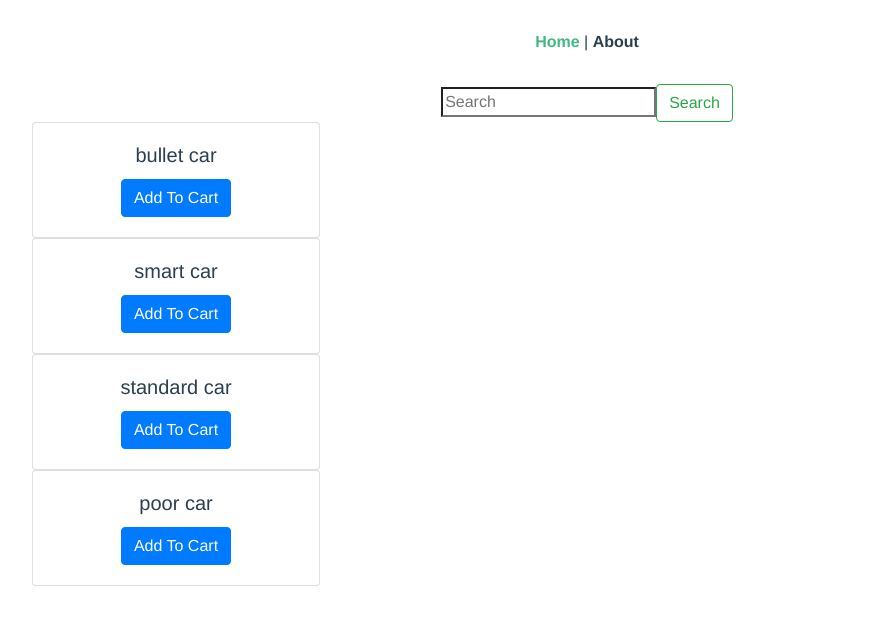
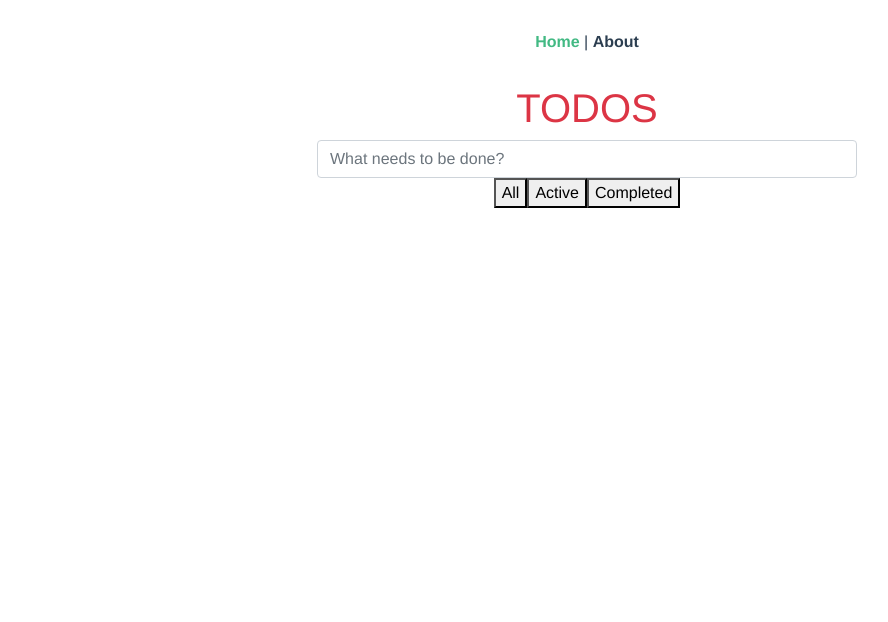
Before and after one commit to sarjis-abdullah/todo-vue, a Vue app: page / in a window 1280 px wide. Shown: the top 622 px of the page, without its empty margins (53-941 px from the left). Built offline with nearby package versions, Linux system fonts and the light colour scheme.

Commit message:
todo insertion done in local storage

```diff
--- /dev/null
+++ b/src/components/todo/Todo.vue
@@ -0,0 +1,116 @@
+<template>
+    <div class="container">
+
+        <div class="row">
+<!--            <form class="col-md-6 offset-3" @submit.prevent="addTodo">-->
+<!--                <input class="custom-checkbox" type="checkbox" @click="selectAll">-->
+
+
+<!--            </form>-->
+            <div class="col-md-6 offset-3">
+                <h1 class="text text-danger">TODOS</h1>
+            </div>
+            <div class="col-md-6 offset-3">
+                <input @keyup.enter="addTodo" class="form-control" type="text" placeholder="What needs to be done?"
+                       v-model="newText" required>
+            </div>
+
+        </div>
+        <div class="row">
+
+            <div class="col-md-6 offset-3">
+                <ul class="list-group bg-danger">
+                    <li class="list-group-item" v-for="(todo,i) in filteredTodos" :key="i">
+                        <div class="row">
+                            <div class="col-md-2">
+                                <input class="btn btn-info" type="checkbox" v-model="todo.completed">
+
+                            </div>
+                            <div class="col-md-8">
+                                <label class="col-form-label-lg">{{todo.text}}</label>
+
+                            </div>
+                            <div class="col-md-2">
+                                <button class="table-hover btn btn-danger" @click="removeTodo(i)">x</button>
+
+                            </div>
+                        </div>
+
+                    </li>
+                </ul>
+                <!--                <p>{{remainingTodo}} Todo Left</p>-->
+                <button @click="visibility='all'">All</button>
+                <button @click="visibility='active'">Active</button>
+                <button @click="visibility='completed'">Completed</button>
+
+                <!--<button v-if="">Clear Completed</button>-->
+            </div>
+        </div>
+    </div>
+</template>
+
+<script>
+    export default {
+        name: "Calculation",
+        data() {
+            return {
+                todos: [
+                ],
+                newText: '',
+                totalTodo: 0,
+                visibility: 'all'
+            }
+        },
+
+        methods: {
+            addTodo() {
+
+                this.todos.push({
+                    text: this.newText,
+                    completed: false,
+                    id: 5
+                })
+                localStorage.setItem('localTodo', JSON.stringify(this.todos))
+
+            },
+            removeTodo(i) {
+                this.todos.splice(i, 1)
+            },
+            selectAll() {
+                this.todos.forEach((todo) => {
+                    todo.completed = !todo.completed
+                });
+            },
+        },
+        computed: {
+            // remainingTodo() {
+            //     let totalTodo = 0;
+            //     this.todos.forEach((todo) => {
+            //         let i = 1;
+            //         if (todo.completed === false)
+            //             totalTodo += i
+            //     });
+            //     return totalTodo
+            // },
+
+            filteredTodos() {
+              //  let holder =this.todos
+                if (this.visibility === 'all') {
+                    return this.todos
+                } else if (this.visibility === 'active') {
+                    this.todos = this.todos.filter(todo => todo.completed === false)
+                } else {
+                    this.todos = this.todos.filter(todo => todo.completed === true)
+                }
+            }
+        },
+        created() {
+          // this.todos.push(JSON.parse(localStorage.getItem('localTodo')))
+            //console.log(JSON.parse(localStorage.getItem('localTodo')))
+            this.todos = JSON.parse(localStorage.getItem('localTodo'))
+        }
+    }
+</script>
+
+<style scoped>
+</style>
--- a/src/views/Home.vue
+++ b/src/views/Home.vue
@@ -1,17 +1,17 @@
 <template>
   <div class="home">
-    <Inventory/>
+    <my-todo/>
   </div>
 </template>
 
 <script>
 // @ is an alias to /src
-import Inventory from '@/components/Inventory/Inventory.vue'
+import Todo from '@/components/todo/Todo.vue'
 
 export default {
   name: 'home',
   components: {
-    Inventory
+    'my-todo':Todo
   }
 }
 </script>
```
